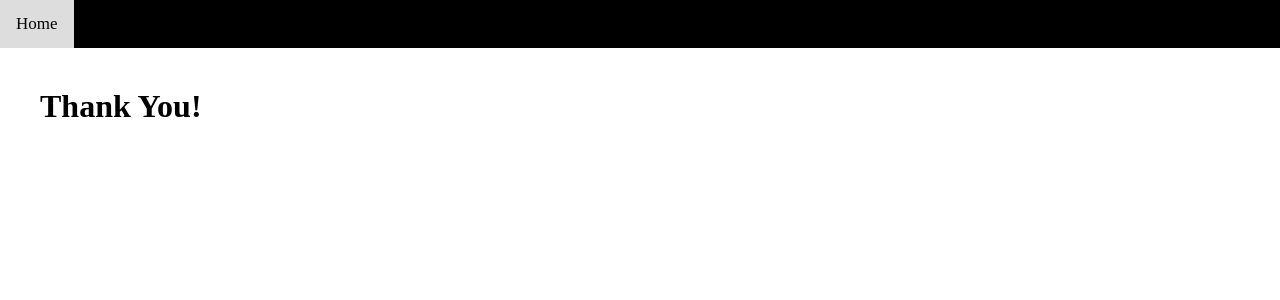
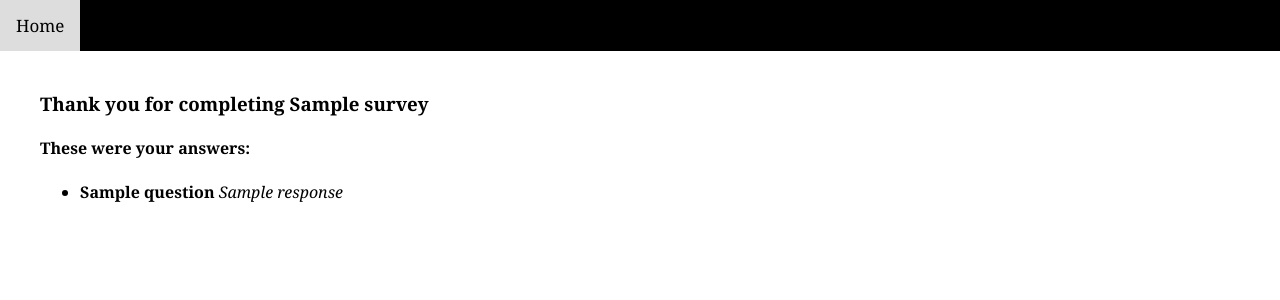
Before and after one commit to OlgaAlessia/SurveyApplication, a Flask app: template templates/complete.html in a window 1280 px wide. Shown: the top 300 px of the page. Run offline with Flask 3, Linux system fonts and the light colour scheme; the template is opened without the code that fills it: most values are stand-ins (such as "Sample title", 1, 10 or a date in 2020).

Commit message:
Using session and added further study

```diff
--- a/app.py
+++ b/app.py
@@ -1,6 +1,10 @@
-from flask import Flask, request, render_template, flash, redirect
+from flask import Flask, render_template, request, flash, redirect
+from flask import session, make_response
 from flask_debugtoolbar import DebugToolbarExtension
-from surveys import satisfaction_survey as survey
+from surveys import surveys
+
+KEY_RESPONSES = "responses"
+KEY_SURVEY_ID = 'current_survey'
 
 app = Flask(__name__)
 app.config['SECRET_KEY'] = "secret40"
@@ -8,19 +12,44 @@ app.config['DEBUG_TB_INTERCEPT_REDIRECTS'] = False
 
 debug = DebugToolbarExtension(app)
 
-responses = []
-SURVEY_LEN = len(survey.questions)
 
 @app.route('/')
+def get_surveys():
+
+    """Show list of survey"""
+    return render_template("select-survey.html", surveys = surveys)
+
+@app.route('/start_survey', methods=["POST"])
 def get_user_survey():
     """Show list of survey"""
-    return render_template("select-survey.html", survey=survey)
+
+    survey_id = request.form['survey_id']
+    session[KEY_SURVEY_ID] = survey_id
+    survey = surveys[survey_id]
+
+    complited = request.cookies.get(f"complite_{survey_id}")
+    if complited == "true":
+        flash(f"The {survey_id.capitalize()} Survey was Complited.")
+        return redirect("/complete_2")
+
+    session[KEY_RESPONSES] = []
+
+    return render_template("start-survey.html", survey = survey)
+
 
 @app.route('/questions/<int:number>')
 def get_question(number):
     """Show the question"""
 
-    if (len(responses) == SURVEY_LEN):
+    survey_id = session[KEY_SURVEY_ID]
+    responses = session[KEY_RESPONSES]
+    survey = surveys[survey_id]
+
+    if number > len(responses):
+        flash(f"Try to access an invalid question {number}.")
+        return redirect(f'/questions/{len(responses)}')
+
+    if (len(responses) == len(survey.questions)):
         # The user answered all the questions!
         return redirect("/complete")
 
@@ -34,10 +63,21 @@ def get_question(number):
 @app.route('/answer', methods=["POST"])
 def get_answer():
     """Get the answer of the question"""
-    answer = request.form['choice']
+
+    if request.form.get('text'):
+        answer = request.form['choice'] + ' ' + request.form.get('text')
+    else:
+        answer = request.form['choice']
+
+    survey_id = session[KEY_SURVEY_ID]
+
+    #getting the [] from session, adding the answer and restore the new []
+    responses = session[KEY_RESPONSES]
     responses.append(answer)
+    session[KEY_RESPONSES] = responses
 
-    if (len(responses) == SURVEY_LEN):
+
+    if (len(responses) == len(surveys[survey_id].questions)):
         # The user answered all the questions!
         return redirect("/complete")
 
@@ -45,5 +85,25 @@ def get_answer():
 
 @app.route('/complete')
 def show_thanks():
-    """Survey Complited. Show a Thank you Page"""
-    return render_template('complete.html')
+    """Survey Complited. Show Thank you page with survey answers"""
+
+    survey_id = session[KEY_SURVEY_ID]
+
+    html =  render_template('complete.html',
+                            survey=surveys[survey_id],
+                            responses=session[KEY_RESPONSES])
+
+    resp = make_response(html)
+
+    resp.set_cookie(f"complite_{survey_id}", "true")
+
+    return resp
+
+@app.route('/complete_2')
+def complited():
+    """Survey Complited and "complite" in cookie = true Show a Thank you Page"""
+
+    survey_id = session[KEY_SURVEY_ID]
+    survey = surveys[survey_id]
+
+    return render_template("complete-2.html", survey=survey)
--- a/static/app.css
+++ b/static/app.css
@@ -1,6 +1,7 @@
 body {
 	padding: 0;
 	margin: 0;
+	font-family: Georgia, serif;
 }
 #content {
 	margin: 40px;
@@ -22,16 +23,16 @@ body {
 	background-color: #ddd;
 	color: black;
 }
-.messages p {
+
+
+.msg {
 	padding: 1rem;
-	font-size: 1.5rem;
+	font-size: 1rem;
 	border-radius: 1rem;
-	box-shadow: 0 3px 5px rgba(0, 0, 0, .2);
+	box-shadow: 0 3px 1px rgba(0, 0, 0, .2);
+	background-color: rgba(255, 196, 0, 0.171);
 }
 
-.messages .success {
-	background-color: rgba(0, 255, 0, 0.1);
+.bold{
+	font-weight: 600;
 }
-.messages .error {
-	background-color: rgba(255, 0, 0, 0.1);
-}
--- a/surveys.py
+++ b/surveys.py
@@ -32,6 +32,8 @@ satisfaction_survey = Survey(
         Question("On average, how much do you spend a month on frisbees?",
                  ["Less than $10,000", "$10,000 or more"]),
         Question("Are you likely to shop here again?"),
+        Question("Did you buy Dairy? if so, what?",
+                 allow_text=True),
     ])
 
 personality_quiz = Survey(
--- a/templates/base.html
+++ b/templates/base.html
@@ -6,6 +6,7 @@
   <meta name="viewport" content="width=device-width, initial-scale=1.0">
   <meta http-equiv="X-UA-Compatible" content="ie=edge">
   <link rel="stylesheet" href="/static/app.css">
+
   <title>{% block title %}{% endblock%}</title>
 </head>
 
@@ -16,7 +17,7 @@
 
   <main id="content">
       {% for msg in get_flashed_messages() %}
-        <p>{{msg}}</p>
+        <p class="msg">{{msg}}</p>
       {% endfor %}
 
     {% block content %} {% endblock %}
--- a/templates/complete.html
+++ b/templates/complete.html
@@ -1,7 +1,16 @@
-{% extends 'base.html'  %}
+{% extends 'base.html' %}
 {% block title %}Complete{% endblock %}
 
 {% block content %}
-<h1>Thank You!</h1>
+<h3>Thank you for completing {{survey.title}}</h1>
 
+<h4>These were your answers:</h3>
+<ul>
+    {% for i in range(0, survey.questions|length) %}
+    <li>
+        <span class="bold">{{ survey.questions[i].question }} </span>
+        <i>{{ responses[i] }}</i>
+    </li>
+    {% endfor %}
+</ul>
 {% endblock %}
```
Also changed, not shown: templates/complete-2.html (added, +7 -0 lines), templates/questions.html (+8 -4 lines), templates/select-survey.html (+9 -8 lines), templates/start-survey.html (added, +14 -0 lines).
